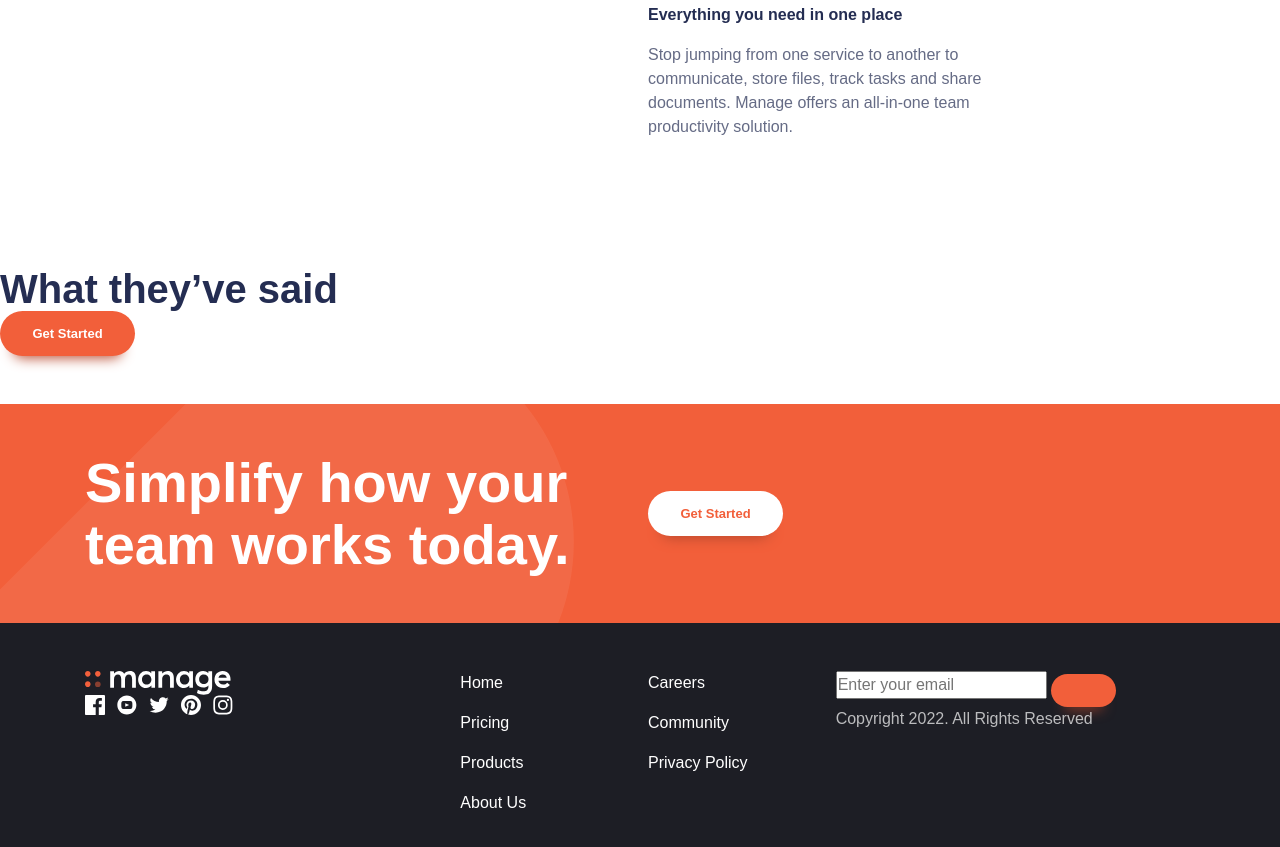
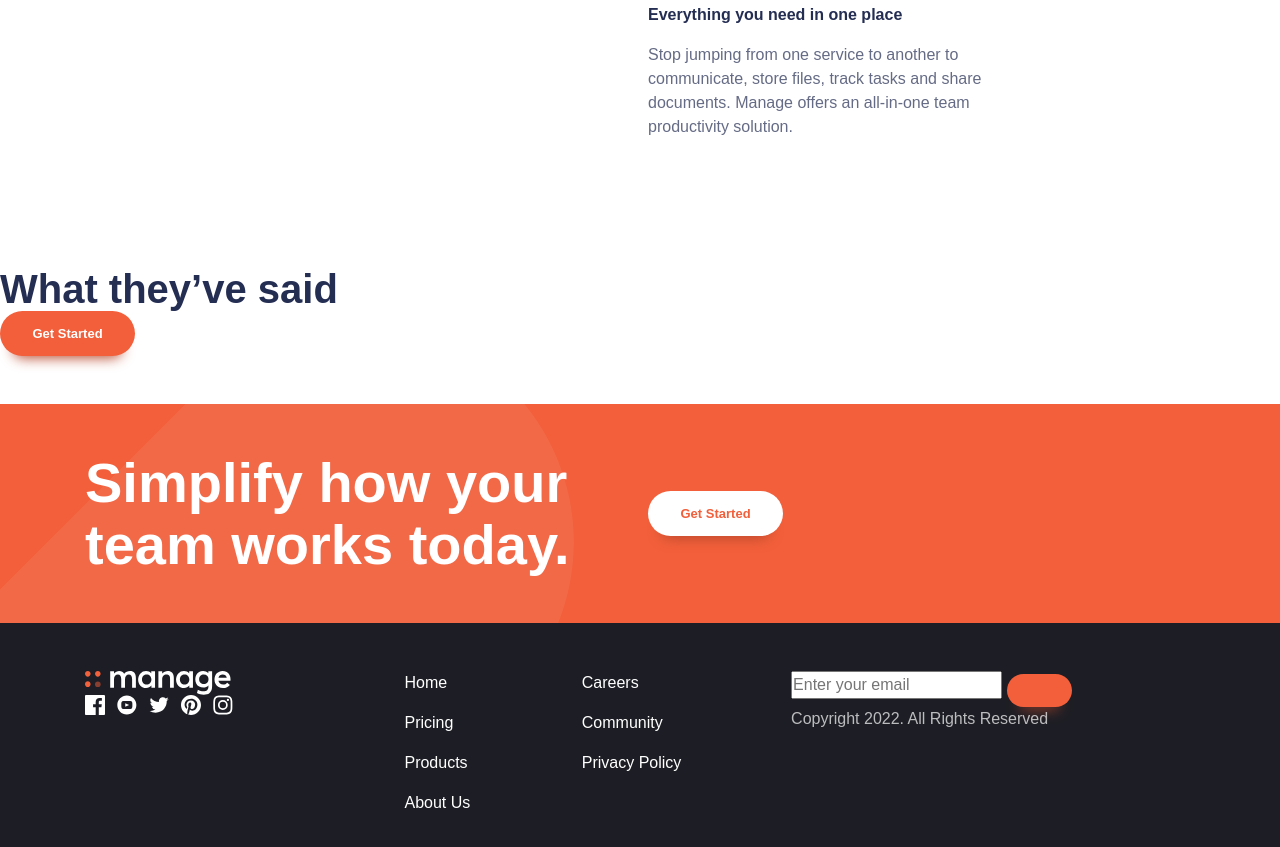
Before and after one commit to laabidihamza/Manage-landing-page, a plain HTML site: page index.html in a window 1280 px wide. Shown: the part 1178-2025 px from the top of the page. Drawn offline with Linux system fonts and the light colour scheme.

Commit message:
fixing footer

```diff
--- a/index.html
+++ b/index.html
@@ -108,8 +108,8 @@
     </main>
     <footer class="primary-footer | padding-block-700 bg-neutral-900 text-neutral-100">
         <div class="container">
-            <div class="primary-footer-wrappper | even-columns">
-                <div>
+            <div class="primary-footer-wrapper">
+                <div class="primary-footer-logo-social">
                     <a href="#" aria-label="home">
                         <svg class="logo" width="146" height="24">
                             <use xlink:href="images/logo.svg#logo"></use>
@@ -153,7 +153,7 @@
                         </li>
                     </ul>
                 </div>
-                <div>
+                <div class="primary-footer-nav">
                     <nav class="footer-nav">
                         <ul class="flow" style="--flow-spacer:1em" aria-label="footer" role="list">
                             <li>
@@ -180,8 +180,8 @@
                         </ul>
                     </nav>
                 </div>
-                <div>
-                    <form>
+                <div class="primary-footer-form">
+                    <form action="">
                         <input type="email" placeholder="Enter your email">
                         <button class="button"></button>
                     </form>
--- a/style.css
+++ b/style.css
@@ -291,24 +291,32 @@ ul {
 
 .primary-footer-wrapper {
     display: grid;
+    gap: var(--size-700);
     grid-template-areas: "form" "nav" "logo-social";
 }
 
-.primary-footer-wrapper> :nth-child(1) {
+@media (min-width:50em) {
+    .primary-footer-wrapper {
+        grid-template-areas: "logo-social nav form";
+    }
+}
+
+.primary-footer-logo-social {
     grid-area: logo-social;
 }
 
-.primary-footer-wrapper> :nth-child(2) {
+.primary-footer-nav {
     grid-area: nav;
 }
 
-.primary-footer-wrapper> :nth-child(3) {
+.primary-footer-form {
     grid-area: form;
 }
 
-.primary-footer-wrapper>* {
-    outline: 2px solid red;
-    margin-inline: auto;
+@media (max-width:50em) {
+    .primary-footer-wrapper>* {
+        margin-inline: auto;
+    }
 }
 
 
```
